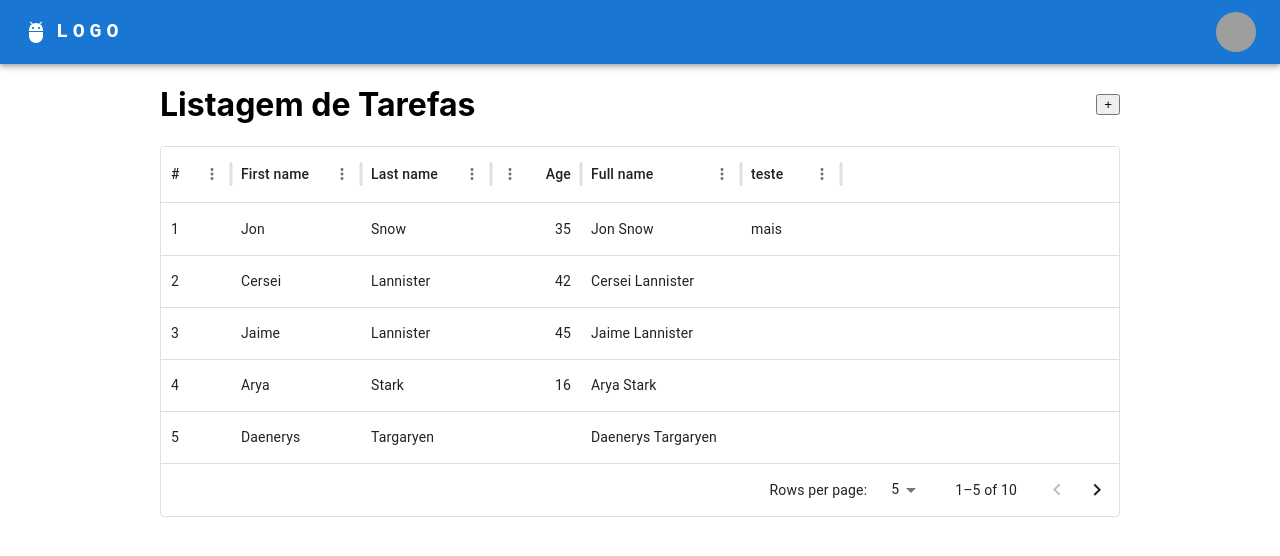
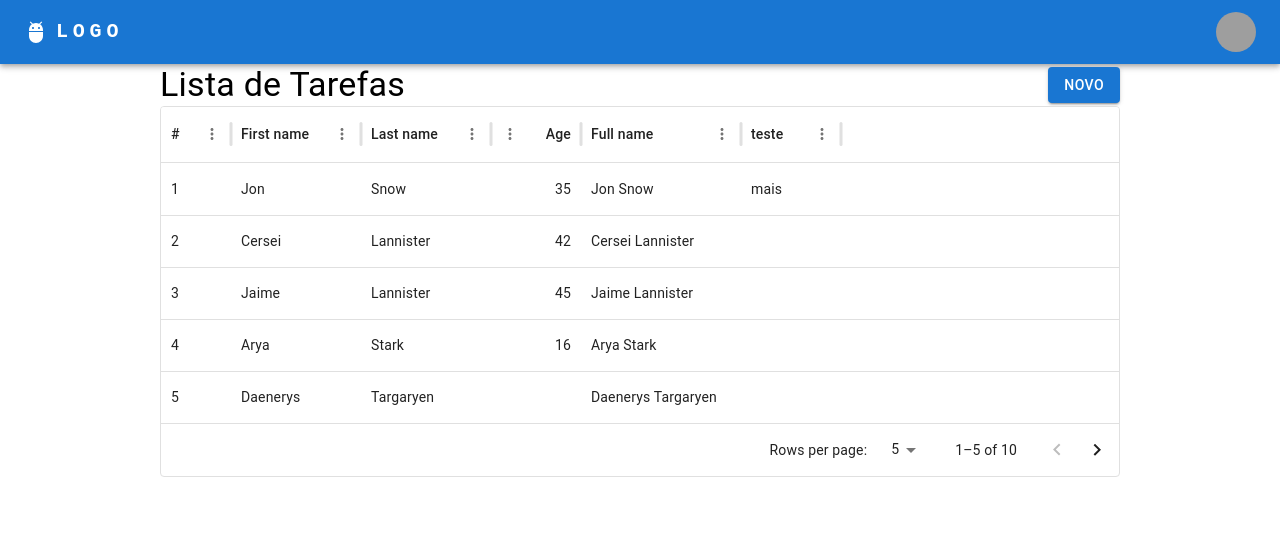
Before and after one commit to gilsonsantiago/daw2-frontend, a React (Create React App) app: page /private/tarefa in a window 1280 px wide. Shown: the top 556 px of the page. Built offline with nearby package versions, Linux system fonts and the light colour scheme; grey boxes are pictures that could not be loaded.

Commit message:
Alteração da tarefa

```diff
--- a/src/pages/PaginaTarefa/index.js
+++ b/src/pages/PaginaTarefa/index.js
@@ -1,7 +1,9 @@
 import React from "react";
 import CardTarefa from "../../Components/CardTarefa";
 import PainelNavegacao from "../../Components/PainelNavegacao";
-import { Box } from "@mui/material";
+import { Typography, Box } from "@mui/material";
+import Button from '@mui/material/Button';
+
 //import Grid from '@mui/material/Grid';
 
 
@@ -31,10 +33,10 @@ function PaginaTarefa() {
                     }}
                 >
 
-                    <h1> Listagem de Tarefas </h1>
+                    <Typography  variant="h4">Lista de Tarefas</Typography>
 
-                    <button>+</button>
 
+                    <Button variant="contained">Novo</Button>
 
                 </Box>
 
```
